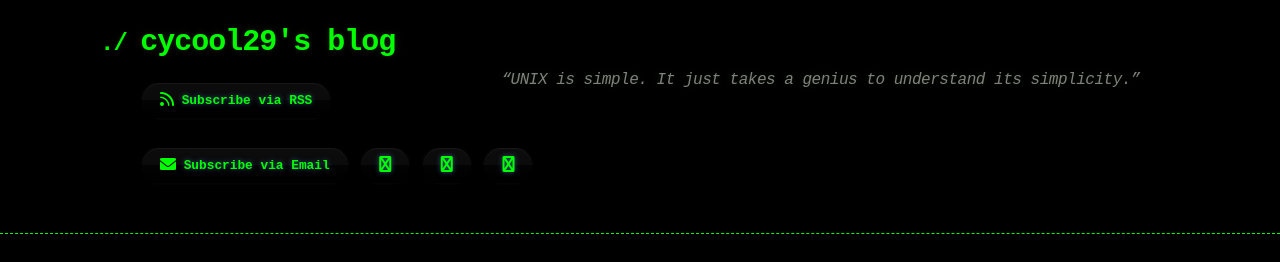
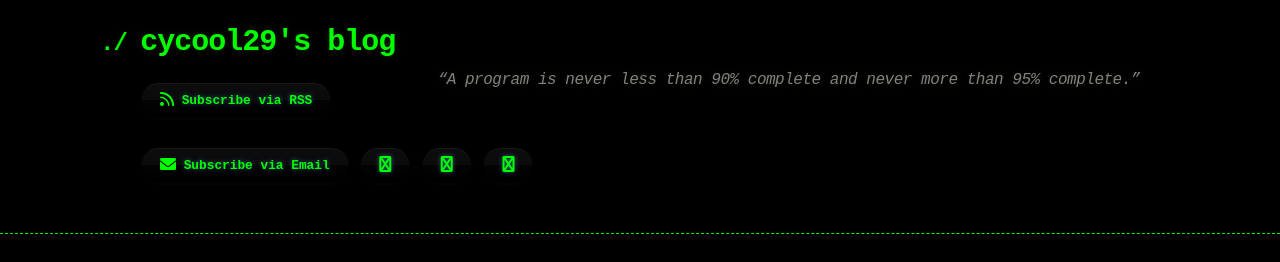
Before and after one commit to cycool29/cycool29.github.io, a Jekyll site: the page built from index.md, in a window 1280 px wide and 900 px high. Shown: the top 262 px of the window. Built offline with Jekyll 4.4.1, drawn with Linux system fonts in a browser that asks for light colours; a style sheet for code colours, icons or effects is not loaded.

Commit message:
Update quotes

```diff
--- a/_config.yml
+++ b/_config.yml
@@ -1,5 +1,5 @@
 title: cycool29's blog
-description: "“UNIX is simple. It just takes a genius to understand its simplicity.” "
+description: "“A program is never less than 90% complete and never more than 95% complete.” "
 bio: A high school student. Intermediate in Python, Git, Bash. Learning JavaScript. He/Him. "
 author: cycool29
 url: https://cycool29.github.io
```
